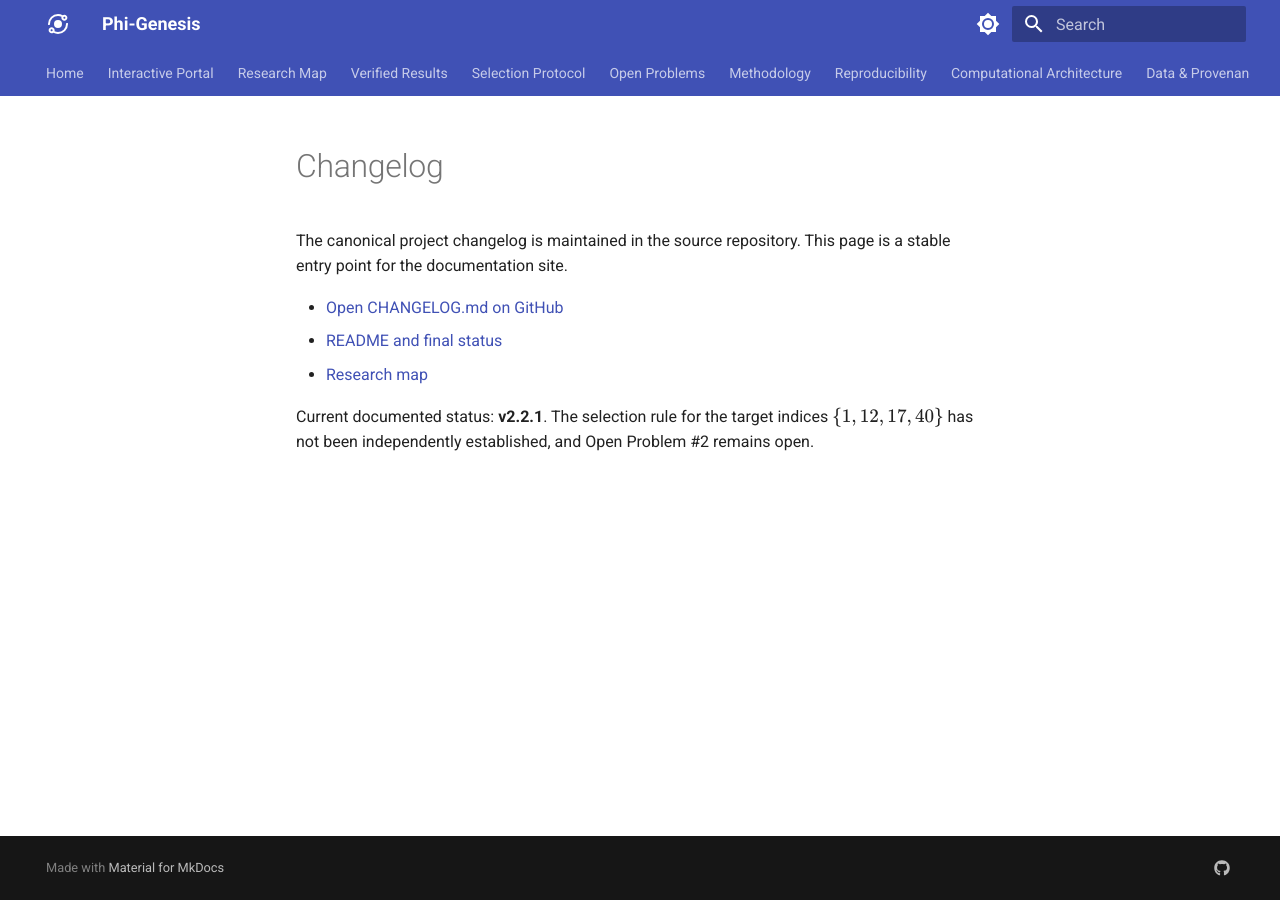
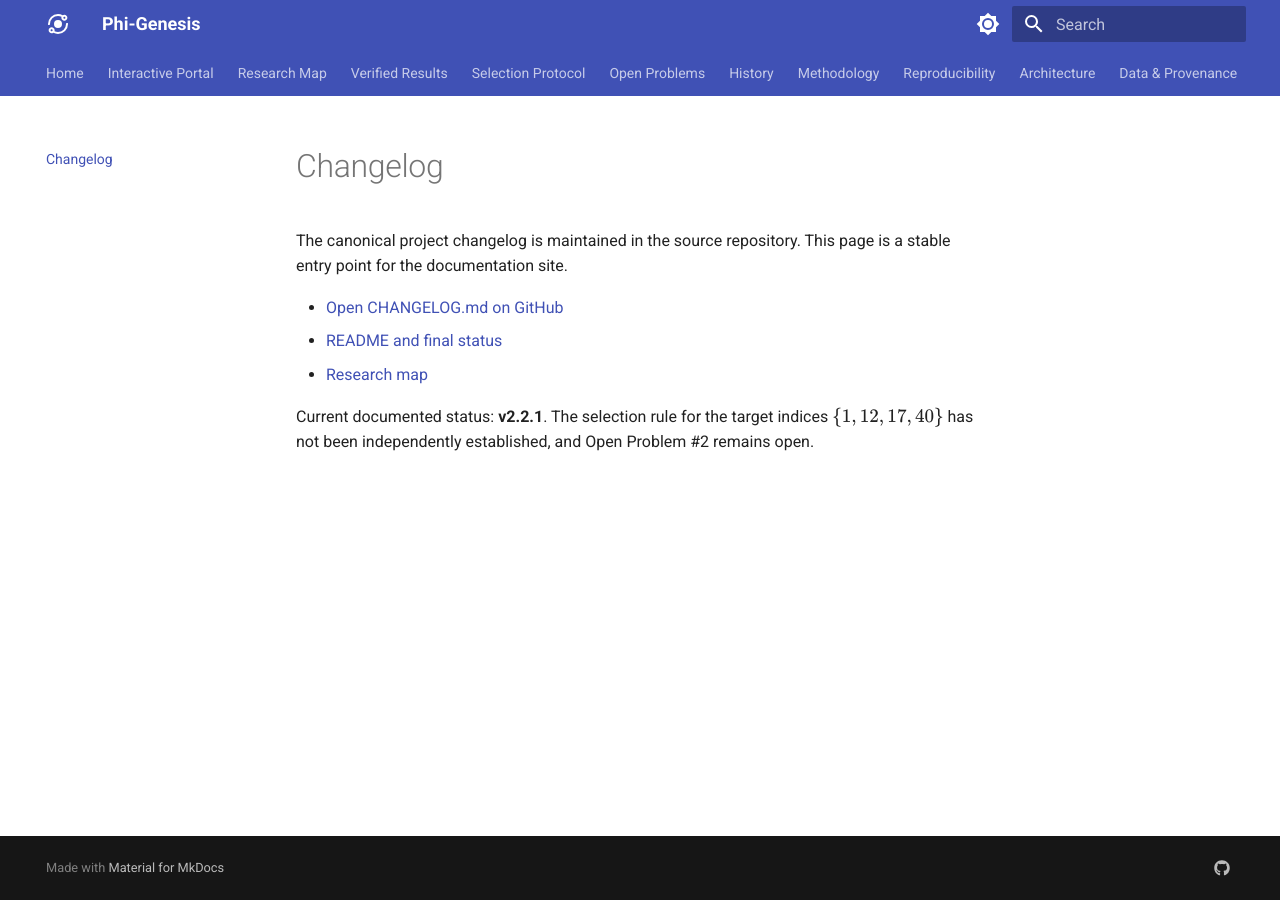
Before and after one commit to RFT-SIRM/Phi-Genesis, an MkDocs documentation site: the page built from docs/changelog.md, in a window 1280 px wide. Built offline with MkDocs 1.6.1 and Material for MkDocs 9.7.7, drawn with Linux system fonts in a browser that asks for light colours.

Commit message:
Match UltraCore Material navigation architecture for Phi-Genesis

```diff
--- a/mkdocs.yml
+++ b/mkdocs.yml
@@ -1,6 +1,5 @@
 site_name: Phi-Genesis
 site_url: https://rft-sirm.github.io/Phi-Genesis/
-
 theme:
   name: material
   palette:
@@ -57,18 +56,18 @@ extra_javascript:
 
 nav:
   - Home: index.md
-  - Interactive Portal: https://rft-sirm.github.io/Phi-Genesis/interactive/
+  - Interactive Portal: interactive.md
   - Research Map: research-map.md
   - Verified Results: verified-results.md
   - Selection Protocol: selection-protocol.md
   - Open Problems: open-problems.md
+  - History: history.html
   - Methodology: methodology.md
   - Reproducibility: reproducibility.md
-  - Computational Architecture: computational-architecture.md
+  - Architecture: computational-architecture.md
   - Data & Provenance: data-and-provenance.md
-  - History: history.html
-  - Protocol Ledger: https://github.com/RFT-SIRM/Phi-Genesis/blob/main/protocol_ledger.md
-  - Preregistration: https://github.com/RFT-SIRM/Phi-Genesis/blob/main/PREREGISTRATION_v1.2.1.md
-  - Changelog: https://github.com/RFT-SIRM/Phi-Genesis/blob/main/CHANGELOG.md
+  - Protocol Ledger: protocol-ledger.md
+  - Preregistration: preregistration.md
+  - Changelog: changelog.md
   - Glossary: glossary.md
   - Support: support.md
```
